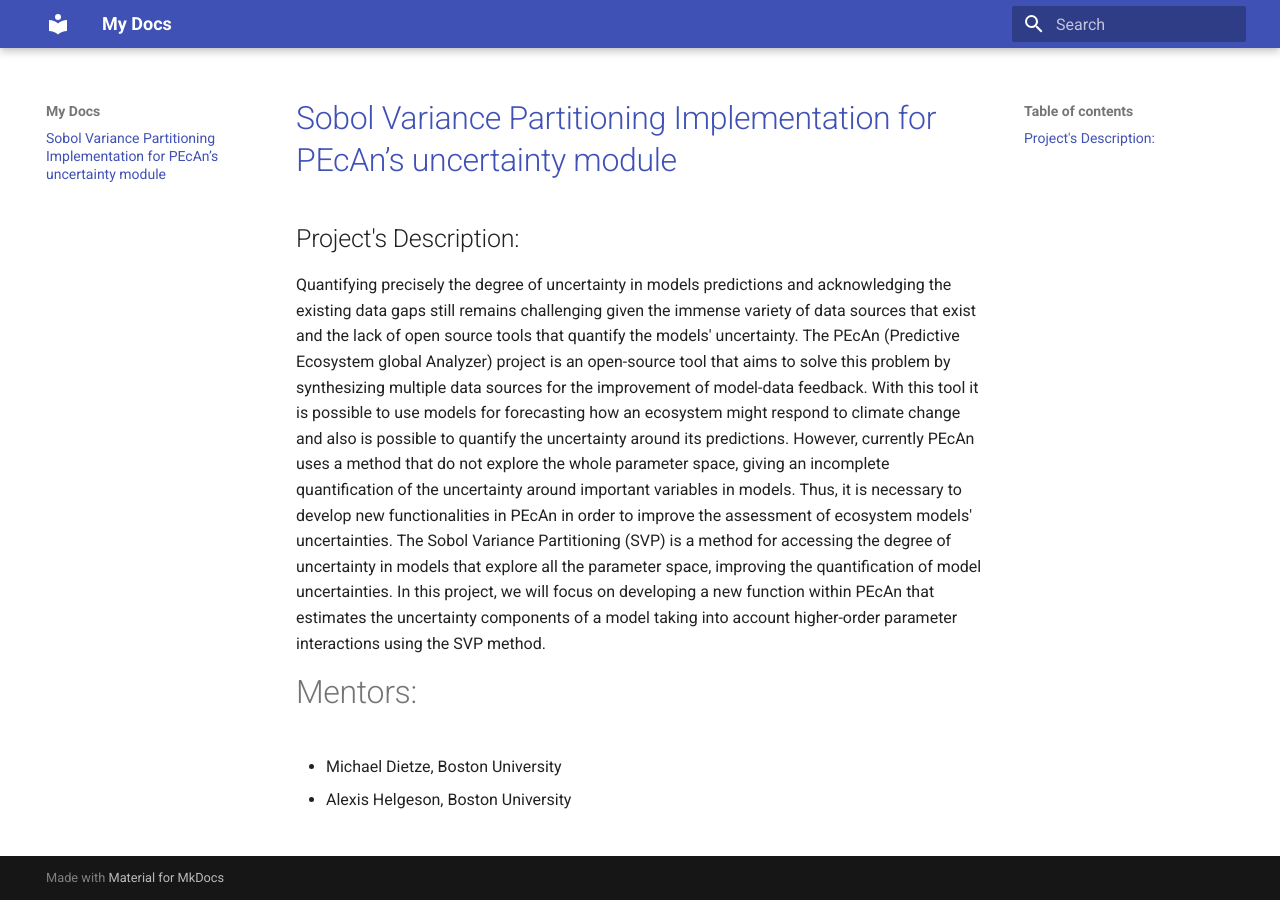
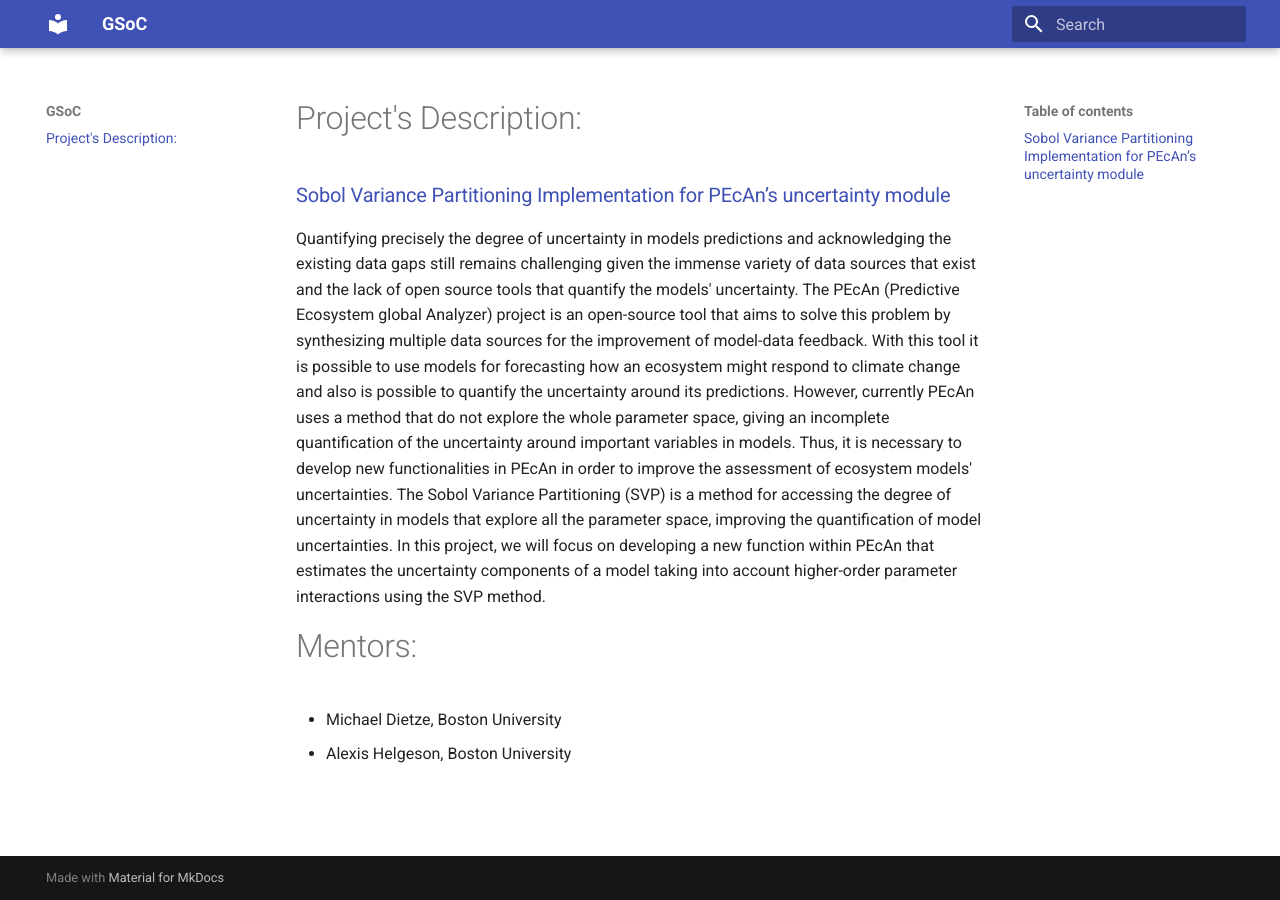
Before and after one commit to ecamo19/gsoc2022_web, an MkDocs documentation site: the page built from docs/index.md, in a window 1280 px wide. Built offline with MkDocs 1.6.1 and Material for MkDocs 9.7.7, drawn with Linux system fonts in a browser that asks for light colours.

Commit message:
Site updated

```diff
--- a/docs/index.md
+++ b/docs/index.md
@@ -1,8 +1,8 @@
 
+# Project's Description:
 
-# [Sobol Variance Partitioning Implementation for PEcAn’s uncertainty module](https://summerofcode.withgoogle.com/programs/2022/projects/FzRn47Nh)
+### [Sobol Variance Partitioning Implementation for PEcAn’s uncertainty module](https://summerofcode.withgoogle.com/programs/2022/projects/FzRn47Nh)
 
-## Project's Description:
 
 Quantifying precisely the degree of uncertainty in models predictions and acknowledging the existing data gaps still remains challenging given the immense variety of data sources that exist and the lack of open source tools that quantify the models' uncertainty. The PEcAn (Predictive Ecosystem global Analyzer) project is an open-source tool that aims to solve this problem by synthesizing multiple data sources for the improvement of model-data feedback. With this tool it is possible to use models for forecasting how an ecosystem might respond to climate change and also is possible to quantify the uncertainty around its predictions. However, currently PEcAn uses a method that do not explore the whole parameter space, giving an incomplete quantification of the uncertainty around important variables in models. Thus, it is necessary to develop new functionalities in PEcAn in order to improve the assessment of ecosystem models' uncertainties. The Sobol Variance Partitioning (SVP) is a method for accessing the degree of uncertainty in models that explore all the parameter space, improving the quantification of model uncertainties. In this project, we will focus on developing a new function within PEcAn that estimates the uncertainty components of a model taking into account higher-order parameter interactions using the SVP method.
 
--- a/mkdocs.yml
+++ b/mkdocs.yml
@@ -1,4 +1,4 @@
-site_name: My Docs
+site_name: GSoC
 site_url: https://ecamo19.github.io/gsoc2022_web/
 
 theme:
```
Also changed, not shown: site/404.html, site/index.html, site/search/search_index.json, 1 other file.
